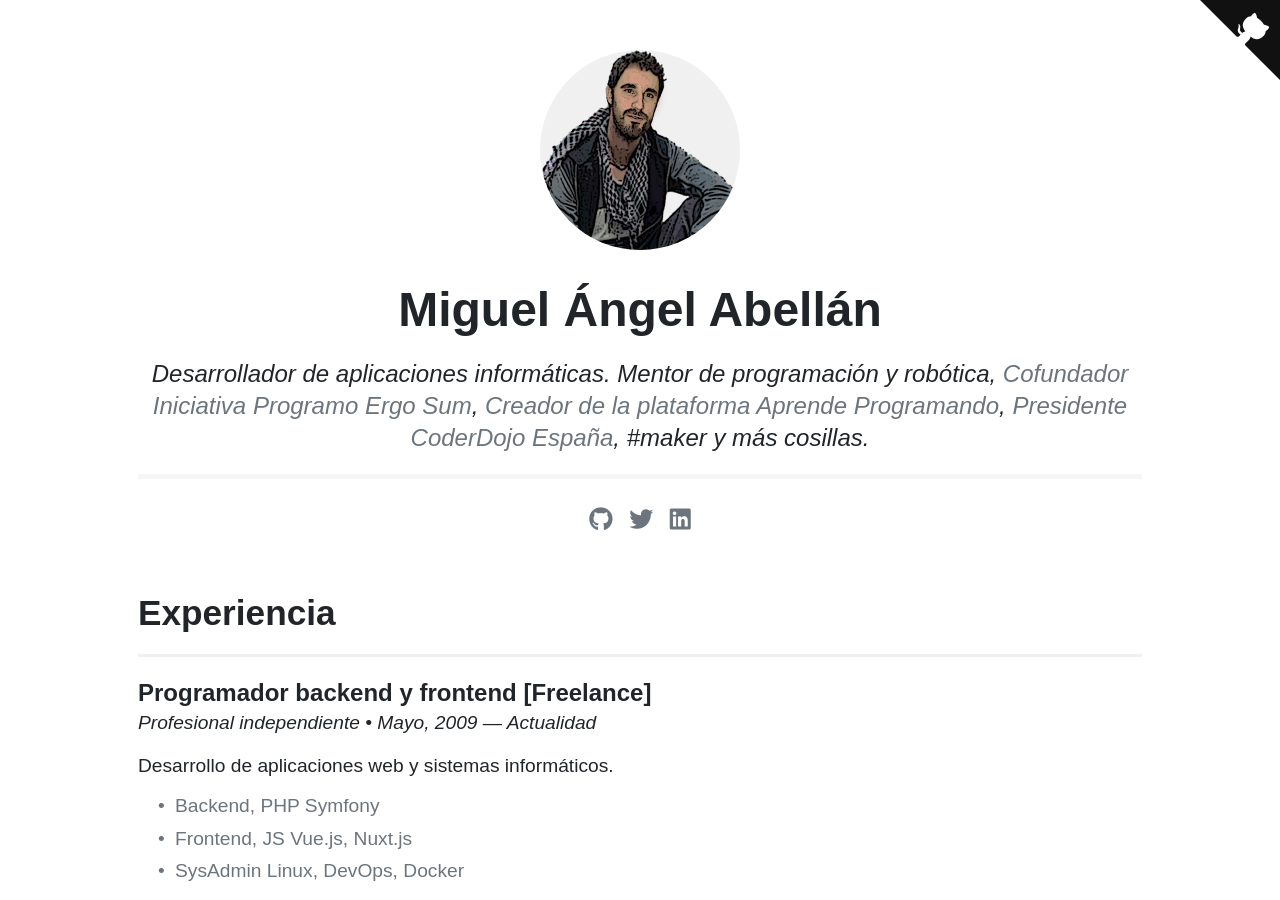
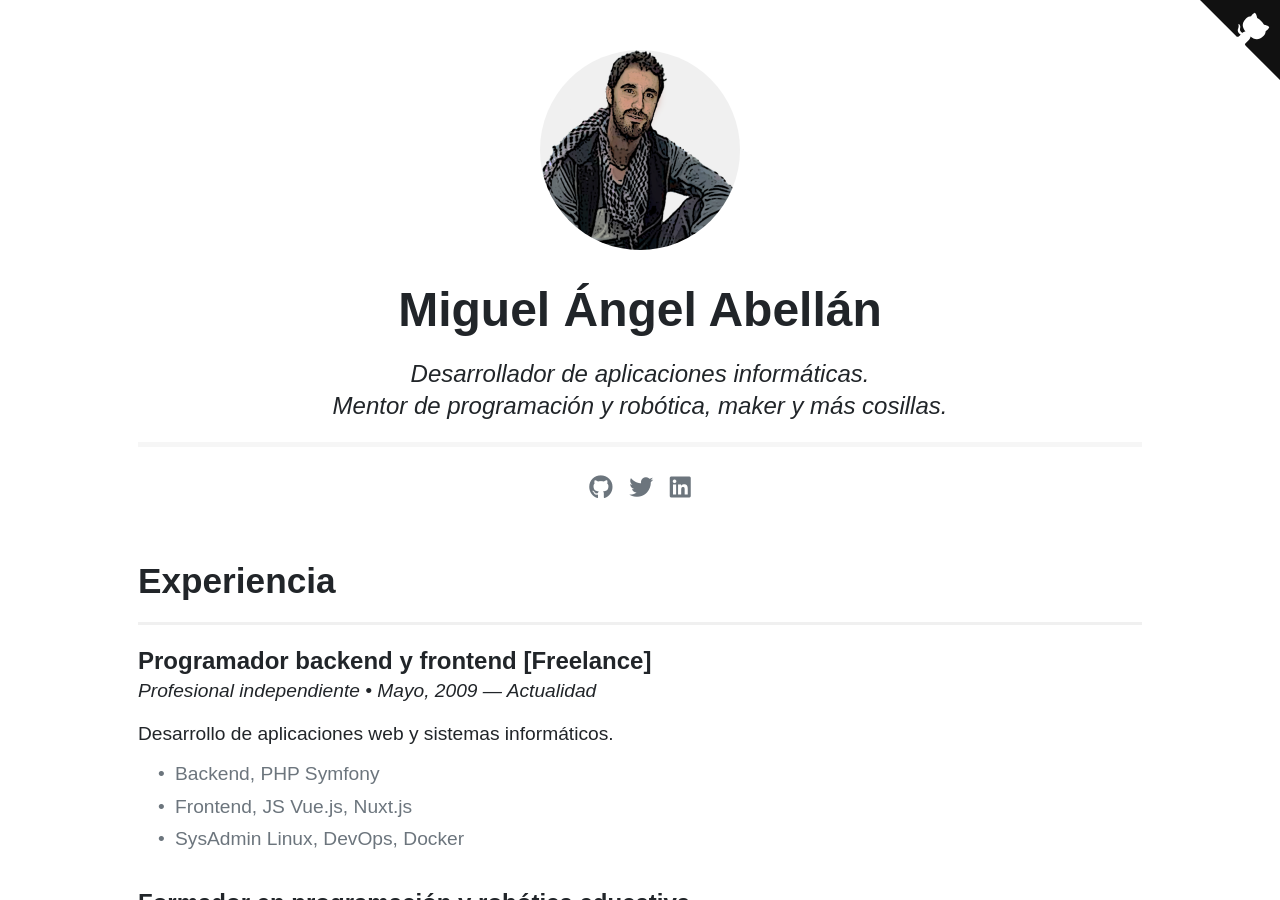
Before and after one commit to migueabellan/migueabellan.github.io, a Jekyll site: the page built from index.html, in a window 1280 px wide and 900 px high. Built offline with Jekyll 4.4.1, drawn with Linux system fonts in a browser that asks for light colours; nearby versions of some CDN libraries; some of the changed text lies outside the part shown.

Commit message:
feat: remove aprendeprogramando

```diff
--- a/_layouts/default.html
+++ b/_layouts/default.html
@@ -29,10 +29,7 @@ layout: compress
       <img class="header__avatar" itemprop="image" src="images/avatar.png" alt="{{ site.resume_name }}" />
       <h1 class="header__name" itemprop="name">Miguel Ángel Abellán</h1>
       <div class="header__description" itemprop="description">
-        Desarrollador de aplicaciones informáticas. Mentor de programación y robótica,
-        <a target="_blank" href="https://www.programoergosum.es">Cofundador Iniciativa Programo Ergo Sum</a>,
-        <a target="_blank" href="https://www.aprendeprogramando.es">Creador de la plataforma Aprende Programando</a>,
-        <a target="_blank" href="https://www.coderdojo.es">Presidente CoderDojo España</a>, #maker y más cosillas.
+        Desarrollador de aplicaciones informáticas.<br />Mentor de programación y robótica, maker y más cosillas.
       </div>
       <div class="header__social">
         <ul>
```
Also changed, not shown: _data/projects.yml (+1 -8 lines).
